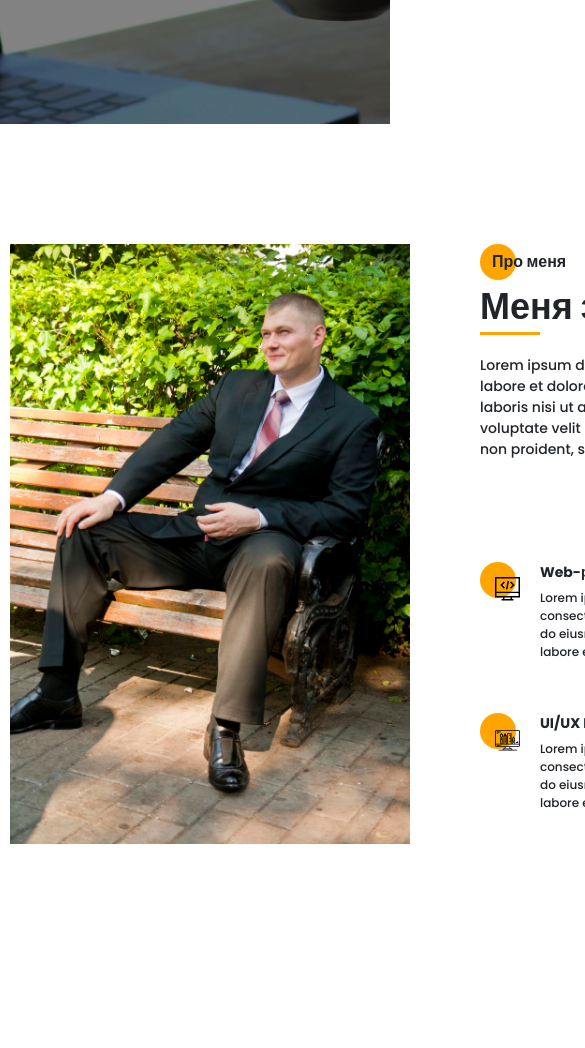
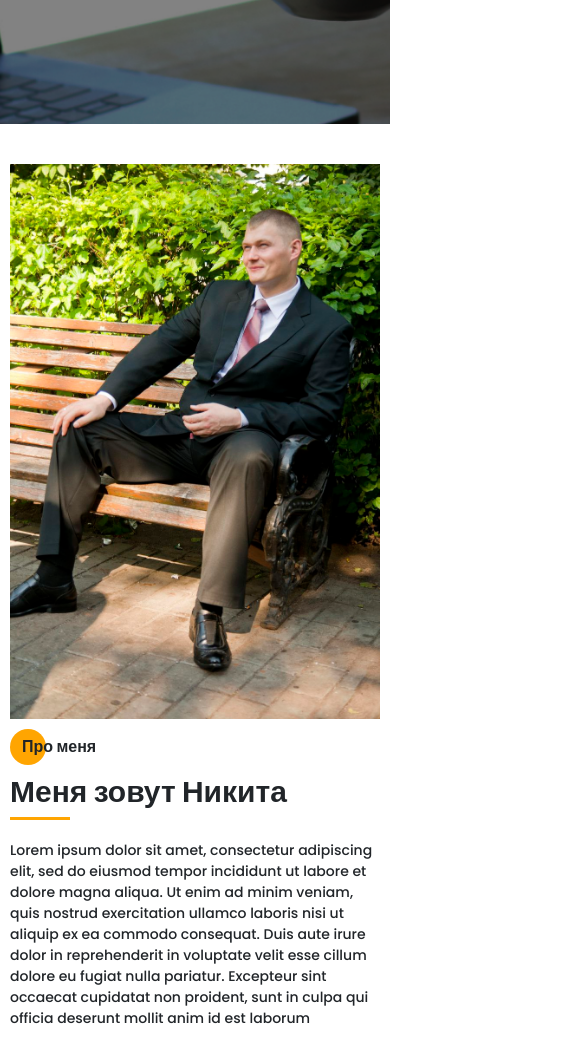
Before and after one commit to 4oVEN/portfolio, a website: page src/index.html in a window 390 px wide. Shown: the part 720-1768 px from the top of the page, 585 px wide, since content can reach past the window. Before the commit the page ends 1564 px from the top, so only its background shows below. Drawn offline with nearby package versions, Linux system fonts and the light colour scheme; files that its build step writes are made by us from their sources; files whose address does not match are found by name.

Commit message:
about media

```diff
--- a/src/index.html
+++ b/src/index.html
@@ -106,7 +106,10 @@
     <section class="about">
         <div class="container">
             <div class="about__wrapper">
-                <img class="about__photo" src="img/photo2.jpg" alt="photo">
+							<div class="about__photo">
+								<img src="img/photo2.jpg" alt="photo">
+							</div>
+
                 <div class="about__descr">
                     <h2 class="title title_fz16 about__title">Про меня</h2>
                     <div class="title title_fz36 about__subtitle">Меня зовут Никита</div>
--- a/src/sass/blocks/_about.scss
+++ b/src/sass/blocks/_about.scss
@@ -9,8 +9,12 @@
     row-gap: 40px;
   }
   &__photo{
-    width: 400px;
     grid-row: 1/3;
+    img{
+      width: 100%;
+      height: 100%;
+      object-fit: cover;
+    }
   }
   &__descr{
     padding-top: 6px;
--- a/src/sass/blocks/_media.scss
+++ b/src/sass/blocks/_media.scss
@@ -8,11 +8,45 @@
   .container{
     max-width: 960px;
   }
+  .about {
+    &__wrapper{
+      grid-template-columns: 400px 520px;
+      column-gap: 40px;
+    }
+    &__skills {
+      column-gap: 20px;
+      grid-template: repeat(2,minmax(115px,auto))/repeat(2,250px);
+      &-item{
+        column-gap: 10px;
+      }
+    }
+  }
 }
 
 @media (max-width: 992px){
   .container{
     max-width: 720px;
+  }
+  .title{
+    &_fz36 {
+      font-size: 30px;
+    }
+  }
+  .about{
+    &__wrapper{
+      grid-template-columns: 300px 380px;
+      row-gap: 10px;
+      column-gap: 20px;
+    }
+    &__skills{
+      grid-template-columns: 380px;
+      grid-auto-rows: minmax(115px, auto);
+      row-gap: 0;
+      &-item{
+        grid-template-columns: 40px 320px;
+        column-gap: 20px;
+      }
+    }
   }
 }
 
@@ -23,6 +57,19 @@
   .title{
     &_fz48{
       line-height: 28px;
+    }
+  }
+  .about {
+    padding-top: 40px;
+    &__wrapper{
+      grid-template: 340px auto auto / 1fr;
+    }
+    &__skills{
+      grid-template-columns: repeat(2, 260px);
+      &-item{
+        grid-template-columns: 40px 200px;
+        column-gap: 20px;
+      }
     }
   }
 }
@@ -45,4 +92,12 @@
     font-size: 26px;
     line-height: 39px;
   }
+  .about{
+    &__wrapper{
+      grid-template: 340px auto auto / 1fr;
+    }
+    &__skills {
+      grid-template-columns: 1fr;
+    }
+  }
 }
```
Also changed, not shown: dist/css/style.min.css, dist/index.html.
